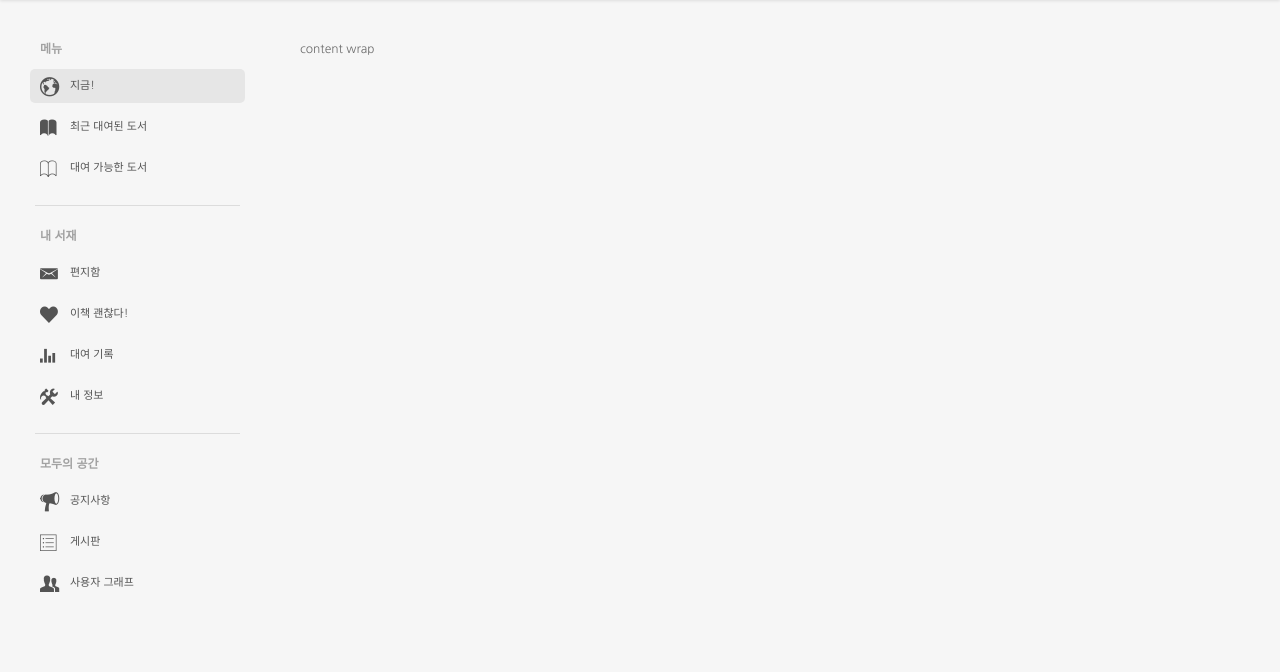
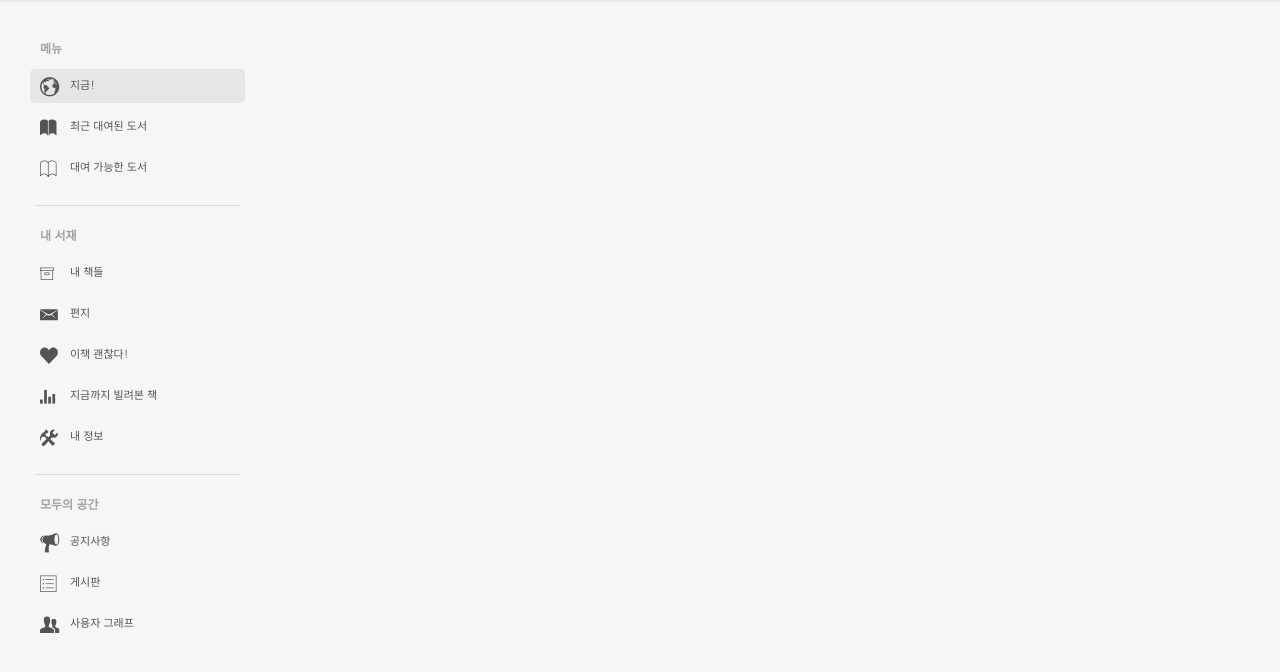
Before and after one commit to jeyraof/bookshare, a Django app: page / in a window 1280 px wide. Shown: the part 81-753 px from the top of the page. Run offline with Django 3.2, Linux system fonts and the light colour scheme; the visitor is signed in with stand-in values (Sample User, id 1).

Commit message:
Add my library anchor

```diff
--- a/bookshare/templates/layout.html
+++ b/bookshare/templates/layout.html
@@ -68,7 +68,12 @@
             <ul class="menu">
                 <li>
                     <a href="#">
-                        <i class="icon ion-email"></i> 편지함
+                        <i class="icon ion-ios-box-outline"></i> 내 책들
+                    </a>
+                </li>
+                <li>
+                    <a href="#">
+                        <i class="icon ion-email"></i> 편지
                     </a>
                 </li>
                 <li>
@@ -78,7 +83,7 @@
                 </li>
                 <li>
                     <a href="#">
-                        <i class="icon ion-stats-bars"></i> 대여 기록
+                        <i class="icon ion-stats-bars"></i> 지금까지 빌려본 책
                     </a>
                 </li>
                 <li>
@@ -112,9 +117,7 @@
 
 
         </div>
-        <div class="content">
-            content wrap
-        </div>
+        <div class="content">{% block content %}{% endblock %}</div>
     </div>
 </body>
 </html>
```
